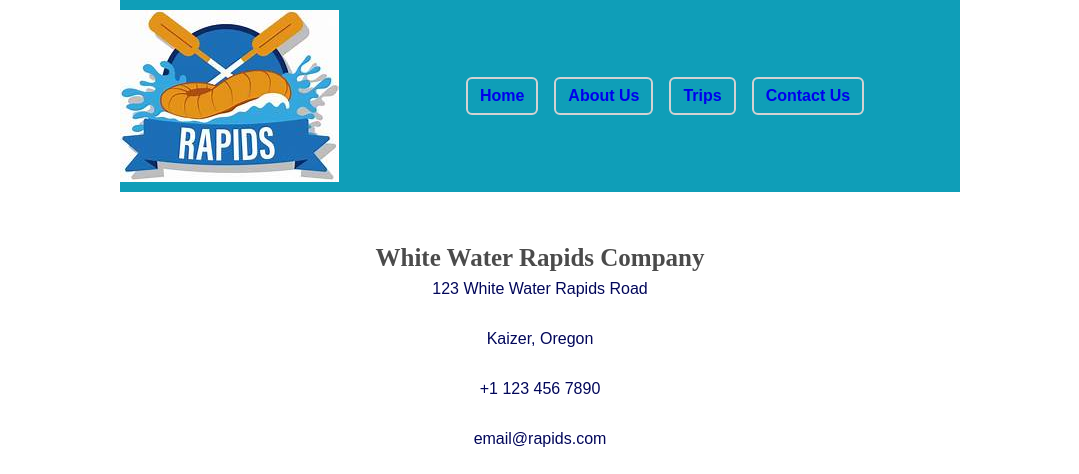
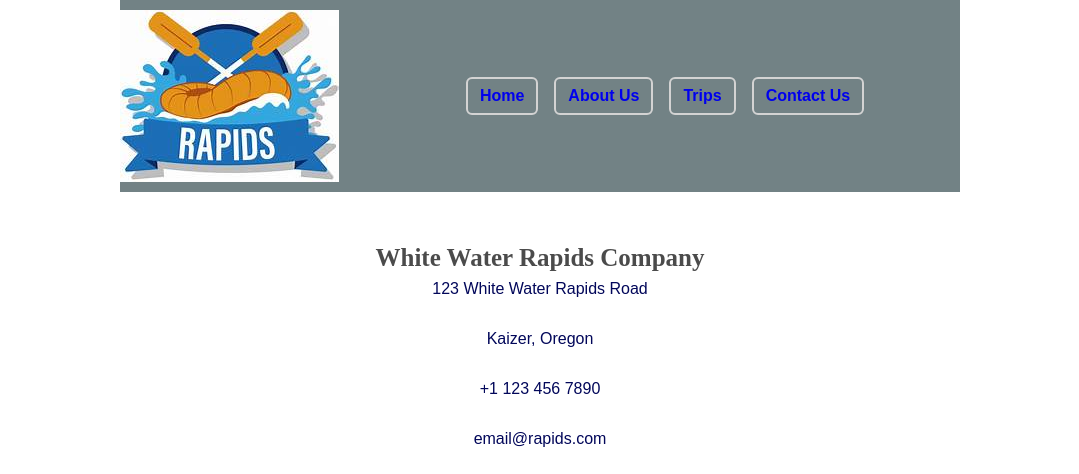
Before and after one commit to caden-griffin/wdd130, a plain HTML site: page wwr/contact.html in a window 1280 px wide. Shown: the top 474 px of the page, without its empty margins (100-1179 px from the left). Drawn offline with Linux system fonts and the light colour scheme.

Commit message:
week 5 rafting site

```diff
--- a/wwr/contact.html
+++ b/wwr/contact.html
@@ -4,7 +4,7 @@
 <head>
     <meta charset="UTF-8">
     <meta name="viewport" content="width=device-width, initial-scale=1.0">
-    <meta name="description" content="Welcome to our contact page.">
+    <meta name="description" content="Welcome to our contact page. Here you can contact employees and join the newsletter.">
     <meta name="author" content=" Caden Griffin ">
     <link rel="stylesheet" href="styles/rafting.css">
     <title>Contact Us | White Water Rapids</title>
@@ -52,8 +52,7 @@
             <input type="checkbox" name="newsletter" id="newsletter">
             <button type="submit">Get in Touch!</button>
         </form>
-        </div>
-    </section>
+        </section>
     <section class="adventures">
         <h2>We Are Here to Serve You</h2>
         <div class="employeepics">
--- a/wwr/styles/rafting.css
+++ b/wwr/styles/rafting.css
@@ -184,7 +184,7 @@ h1 {
 }
 
 .headers, footer{
-    background: #0f9eb8;
+    background: #728285;
 }
 
 
```
